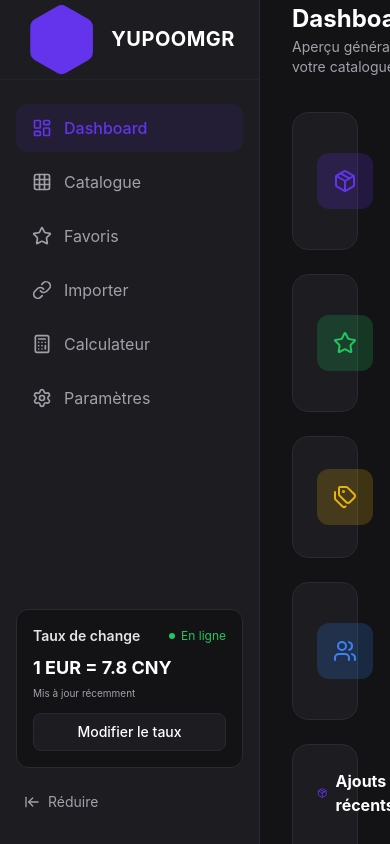
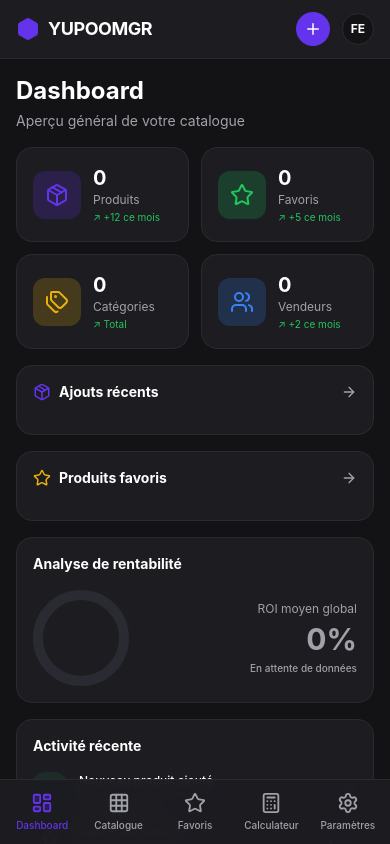
Before and after one commit to Fatih-Emiral/yupoo-manager, a React (Vite) app: page / in a window 390 px wide. Built offline with nearby package versions, Linux system fonts and the light colour scheme.

Commit message:
Ajout à l'iphone

```diff
--- a/src/index.css
+++ b/src/index.css
@@ -45,3 +45,18 @@
 ::-webkit-scrollbar-thumb:hover {
   background-color: var(--text-muted);
 }
+@layer utilities {
+  /* Masquer la scrollbar pour les filtres horizontaux sur mobile */
+  .no-scrollbar::-webkit-scrollbar {
+    display: none;
+  }
+  .no-scrollbar {
+    -ms-overflow-style: none;
+    scrollbar-width: none;
+  }
+
+  /* Permet au scroll d'être plus fluide sur iOS */
+  .scroll-smooth-ios {
+    -webkit-overflow-scrolling: touch;
+  }
+}
--- a/src/layout/Layout.tsx
+++ b/src/layout/Layout.tsx
@@ -18,35 +18,27 @@
   const getPageTitle = () => navItems.find(item => item.path === location.pathname)?.label || 'YUPOOMGR';
 
   return (
-    <div className="flex h-screen bg-background text-primary font-sans overflow-hidden">
+    <div className="flex h-[100dvh] bg-background text-primary font-sans overflow-hidden">
 
-      {/* SIDEBAR UNIQUE */}
-      <aside className="w-[260px] bg-surface border-r border-border flex flex-col z-20">
-
-        {/* Logo */}
+      {/* SIDEBAR UNIQUE DESKTOP (Masquée sur mobile) */}
+      <aside className="hidden md:flex w-[260px] bg-surface border-r border-border flex-col z-20">
         <div className="h-20 flex items-center px-6 border-b border-border/50">
           <Link to="/" className="flex items-center gap-3">
             <div className="text-accent">
-            <Hexagon fill="currentColor" size="{28}"/>            </div>
+              <Hexagon fill="currentColor" size={28}/>
+            </div>
             <span className="text-xl font-bold tracking-wide">YUPOOMGR</span>
           </Link>
         </div>
 
-        {/* Navigation */}
         <nav className="flex-1 px-4 py-6 space-y-1.5 overflow-y-auto">
           {navItems.map((item) => {
             const Icon = item.icon;
             const isActive = location.pathname === item.path;
-
             return (
-              <Link
-                key={item.path}
-                to={item.path}
+              <Link key={item.path} to={item.path}
                 className={`flex items-center gap-3 px-4 py-3 rounded-xl transition-all duration-200
-                  ${isActive
-                    ? 'bg-accent/10 text-accent font-medium'
-                    : 'text-muted hover:bg-surface-hover hover:text-white'
-                  }`}
+                  ${isActive ? 'bg-accent/10 text-accent font-medium' : 'text-muted hover:bg-surface-hover hover:text-white'}`}
               >
                 <Icon size={20} className={isActive ? 'text-accent' : 'text-muted'} />
                 <span>{item.label}</span>
@@ -55,7 +47,6 @@
           })}
         </nav>
 
-        {/* Widget Taux de change (Fidèle à l'image) */}
         <div className="px-4 mb-4">
           <div className="bg-background rounded-xl p-4 border border-border">
             <div className="flex justify-between items-center mb-2">
@@ -72,7 +63,6 @@
           </div>
         </div>
 
-        {/* Footer Sidebar */}
         <div className="px-4 pb-6">
           <button className="flex items-center gap-2 text-sm text-muted hover:text-white transition-colors w-full p-2">
             <ArrowLeftToLine size={16} /> Réduire
@@ -80,34 +70,62 @@
         </div>
       </aside>
 
-      {/* CONTENU PRINCIPAL (Topbar + Pages) */}
-      <div className="flex-1 flex flex-col min-w-0">
+      {/* CONTENU PRINCIPAL */}
+      <div className="flex-1 flex flex-col min-w-0 relative">
 
-        {/* TOPBAR UNIQUE */}
-        <header className="h-20 flex items-center justify-between px-8 bg-background z-10 sticky top-0">
+        {/* HEADER DESKTOP (Masqué sur mobile) */}
+        <header className="hidden md:flex h-20 items-center justify-between px-8 bg-background z-10 sticky top-0">
           <div>
             <h1 className="text-2xl font-bold">{getPageTitle()}</h1>
             <p className="text-sm text-muted mt-0.5">Aperçu général de votre catalogue</p>
           </div>
-
           <div className="flex items-center gap-4">
-            <Link
-              to="/import"
-              className="flex items-center gap-2 bg-accent hover:bg-accent-hover text-white px-5 py-2.5 rounded-xl font-medium transition-colors"
-            >
+            <Link to="/import" className="flex items-center gap-2 bg-accent hover:bg-accent-hover text-white px-5 py-2.5 rounded-xl font-medium transition-colors">
               <Plus size={18} /> Importer un lien Yupoo
             </Link>
-            <div className="w-10 h-10 rounded-full bg-surface border border-border flex items-center justify-center font-bold text-sm">
-              FE
-            </div>
+            <div className="w-10 h-10 rounded-full bg-surface border border-border flex items-center justify-center font-bold text-sm">FE</div>
           </div>
         </header>
 
-        {/* PAGES */}
-        <main className="flex-1 overflow-y-auto p-8" id="main-content">
+        {/* HEADER MOBILE (Spécifique iPhone) */}
+        <header className="flex md:hidden items-center justify-between px-4 py-3 bg-surface border-b border-border pt-[max(0.75rem,env(safe-area-inset-top))] sticky top-0 z-10">
+          <div className="flex items-center gap-2 text-accent">
+            <Hexagon size={24} fill="currentColor" />
+            <span className="font-bold text-primary tracking-tight text-lg">YUPOOMGR</span>
+          </div>
+          <div className="flex items-center gap-3">
+            <Link to="/import" className="p-2 bg-accent text-white rounded-full active:scale-95 transition-transform">
+              <Plus size={18} />
+            </Link>
+            <div className="w-8 h-8 rounded-full bg-background border border-border flex items-center justify-center font-bold text-xs">FE</div>
+          </div>
+        </header>
+
+        {/* ZONE DE CONTENU (Gère le padding bas pour ne pas cacher de contenu sous la navbar) */}
+        <main className="flex-1 overflow-y-auto p-4 md:p-8 pb-[calc(6rem+env(safe-area-inset-bottom))] md:pb-8 scroll-smooth-ios" id="main-content">
           <Outlet />
         </main>
+
       </div>
+
+      {/* BOTTOM NAVIGATION MOBILE (Masquée sur desktop) */}
+      <nav className="md:hidden fixed bottom-0 left-0 right-0 bg-surface/95 backdrop-blur-md border-t border-border pb-[env(safe-area-inset-bottom)] z-50">
+        <div className="flex justify-around items-center h-16 px-1">
+          {navItems.filter(i => i.path !== '/import').map((item) => {
+            const Icon = item.icon;
+            const isActive = location.pathname === item.path;
+            return (
+              <Link key={item.path} to={item.path}
+                className={`flex flex-col items-center justify-center w-full h-full space-y-1 transition-colors ${isActive ? 'text-accent' : 'text-muted'}`}
+              >
+                <Icon size={22} className={isActive ? 'fill-accent/20' : ''} />
+                <span className="text-[10px] font-medium">{item.label}</span>
+              </Link>
+            );
+          })}
+        </div>
+      </nav>
+
     </div>
   );
 }
--- a/src/pages/Dashboard.tsx
+++ b/src/pages/Dashboard.tsx
@@ -1,6 +1,7 @@
 import { useStore } from '../store/useStore';
 import { Package, Star, Tags, Users, ArrowRight, Plus, Calculator } from 'lucide-react';
 import ProductCard from '../components/ui/ProductCard';
+import { Link } from 'react-router-dom';
 
 export default function Dashboard() {
   const { products } = useStore();
@@ -9,112 +10,121 @@
   const favoriteProducts = products.filter(p => p.favorite).slice(0, 4);
 
   const StatCard = ({ icon: Icon, label, value, subtext, colorClass }: any) => (
-    <div className="bg-surface p-6 rounded-2xl border border-border flex items-center gap-5">
-      <div className={`p-4 rounded-xl ${colorClass}`}>
+    <div className="bg-surface p-4 md:p-6 rounded-2xl border border-border flex items-center gap-3 md:gap-5">
+      <div className={`p-3 md:p-4 rounded-xl ${colorClass}`}>
         <Icon size={24} />
       </div>
       <div>
-        <p className="text-2xl font-bold">{value}</p>
-        <p className="text-sm text-muted">{label}</p>
-        <p className="text-xs text-success mt-1 flex items-center gap-1">↗ {subtext}</p>
+        <p className="text-xl md:text-2xl font-bold">{value}</p>
+        <p className="text-xs md:text-sm text-muted">{label}</p>
+        <p className="text-[10px] md:text-xs text-success mt-0.5 md:mt-1 flex items-center gap-1">↗ {subtext}</p>
       </div>
     </div>
   );
 
   return (
-    <div className="space-y-6 max-w-[1600px] mx-auto">
+    <div className="space-y-4 md:space-y-6 max-w-[1600px] mx-auto">
 
-      {/* Ligne 1 : Statistiques */}
-      <div className="grid grid-cols-1 md:grid-cols-4 gap-6">
+      {/* Titre affiché uniquement sur mobile (le layout desktop gère déjà son titre) */}
+      <div className="block md:hidden mb-2">
+        <h1 className="text-2xl font-bold">Dashboard</h1>
+        <p className="text-sm text-muted mt-1">Aperçu général de votre catalogue</p>
+      </div>
+
+      {/* Statistiques : 2 colonnes mobile, 4 desktop */}
+      <div className="grid grid-cols-2 md:grid-cols-4 gap-3 md:gap-6">
         <StatCard icon={Package} label="Produits" value={products.length} subtext="+12 ce mois" colorClass="bg-accent/20 text-accent" />
         <StatCard icon={Star} label="Favoris" value={favoriteProducts.length} subtext="+5 ce mois" colorClass="bg-success/20 text-success" />
         <StatCard icon={Tags} label="Catégories" value={new Set(products.map(p=>p.category)).size} subtext="Total" colorClass="bg-warning/20 text-warning" />
         <StatCard icon={Users} label="Vendeurs" value={new Set(products.map(p=>p.seller).filter(Boolean)).size} subtext="+2 ce mois" colorClass="bg-blue-500/20 text-blue-500" />
       </div>
 
-      <div className="grid grid-cols-1 xl:grid-cols-3 gap-6">
+      <div className="grid grid-cols-1 xl:grid-cols-3 gap-4 md:gap-6">
 
-        <div className="xl:col-span-2 bg-surface rounded-2xl border border-border p-6">
-          <div className="flex justify-between items-center mb-6">
-            <h2 className="font-bold flex items-center gap-2"><Package size={18} className="text-accent"/> Ajouts récents</h2>
-            <ArrowRight size={16} className="text-muted cursor-pointer hover:text-primary" />
+        {/* Ajouts récents */}
+        <div className="xl:col-span-2 bg-surface rounded-2xl border border-border p-4 md:p-6">
+          <div className="flex justify-between items-center mb-4 md:mb-6">
+            <h2 className="font-bold flex items-center gap-2 text-sm md:text-base"><Package size={18} className="text-accent"/> Ajouts récents</h2>
+            <Link to="/catalog" className="text-muted cursor-pointer hover:text-primary"><ArrowRight size={16} /></Link>
           </div>
-          <div className="grid grid-cols-2 md:grid-cols-4 gap-4">
+          <div className="grid grid-cols-2 md:grid-cols-4 gap-3 md:gap-4">
             {recentProducts.map(p => <ProductCard key={p.id} product={p} />)}
           </div>
         </div>
 
-        {/* Favoris (1/3) */}
-        <div className="bg-surface rounded-2xl border border-border p-6">
-          <div className="flex justify-between items-center mb-6">
-            <h2 className="font-bold flex items-center gap-2"><Star size={18} className="text-warning"/> Produits favoris</h2>
-            <ArrowRight size={16} className="text-muted cursor-pointer hover:text-primary" />
+        {/* Favoris */}
+        <div className="bg-surface rounded-2xl border border-border p-4 md:p-6">
+          <div className="flex justify-between items-center mb-4 md:mb-6">
+            <h2 className="font-bold flex items-center gap-2 text-sm md:text-base"><Star size={18} className="text-warning"/> Produits favoris</h2>
+            <Link to="/favorites" className="text-muted cursor-pointer hover:text-primary"><ArrowRight size={16} /></Link>
           </div>
-          <div className="grid grid-cols-2 gap-4">
+          <div className="grid grid-cols-2 gap-3 md:gap-4">
             {favoriteProducts.map(p => <ProductCard key={p.id} product={p} compact />)}
           </div>
         </div>
 
       </div>
 
-      {/* Analyse de rentabilité (Dynamique) */}
-        <div className="bg-surface rounded-2xl border border-border p-6">
-          <h2 className="font-bold mb-6 flex items-center gap-2">Analyse de rentabilité</h2>
-
+      {/* Analyse, Activité et Raccourcis empilés en 1 colonne (ou 3 sur desktop si adapté) */}
+      <div className="grid grid-cols-1 lg:grid-cols-3 gap-4 md:gap-6">
+        {/* Analyse */}
+        <div className="bg-surface rounded-2xl border border-border p-4 md:p-6">
+          <h2 className="font-bold mb-4 md:mb-6 flex items-center gap-2 text-sm md:text-base">Analyse de rentabilité</h2>
           {products.length === 0 ? (
-            // État vide : Aucun produit
-            <div className="flex items-center justify-between mt-8">
-              <div className="w-32 h-32 rounded-full border-[14px] border-border"></div>
+            <div className="flex items-center justify-between mt-4 md:mt-8">
+              <div className="w-24 h-24 md:w-32 md:h-32 rounded-full border-[10px] md:border-[14px] border-border"></div>
               <div className="text-right">
-                <p className="text-sm text-muted">ROI moyen global</p>
-                <p className="text-4xl font-bold mt-1 text-muted">0%</p>
-                <p className="text-muted text-sm font-medium mt-1">En attente de données</p>
+                <p className="text-xs md:text-sm text-muted">ROI moyen global</p>
+                <p className="text-3xl md:text-4xl font-bold mt-1 text-muted">0%</p>
+                <p className="text-muted text-[10px] md:text-sm font-medium mt-1">En attente de données</p>
               </div>
             </div>
           ) : (
-            <div className="flex items-center justify-between mt-8">
-              <div className="w-32 h-32 rounded-full border-[14px] border-background border-t-success border-r-warning border-b-success"></div>
+            <div className="flex items-center justify-between mt-4 md:mt-8">
+              <div className="w-24 h-24 md:w-32 md:h-32 rounded-full border-[10px] md:border-[14px] border-background border-t-success border-r-warning border-b-success"></div>
               <div className="text-right">
-                <p className="text-sm text-muted">ROI moyen global</p>
-                <p className="text-4xl font-bold mt-1">
-                  {(products.reduce((acc, p) => acc + (Number(p.roi) || 0), 0) / products.length).toFixed(1)}%
+                <p className="text-xs md:text-sm text-muted">ROI moyen global</p>
+                <p className="text-3xl md:text-4xl font-bold mt-1">
+                  {(products.reduce((acc, p) => acc + (Number((p as any).roi) || 0), 0) / products.length).toFixed(1)}%
                 </p>
-                <p className="text-success text-sm font-medium mt-1">Basé sur {products.length} produits</p>
+                <p className="text-success text-[10px] md:text-sm font-medium mt-1">Basé sur {products.length} produits</p>
               </div>
             </div>
           )}
         </div>
 
-        <div className="bg-surface rounded-2xl border border-border p-6">
-           <h2 className="font-bold mb-6">Activité récente</h2>
-           <div className="space-y-5">
-              <div className="flex items-center gap-4">
-                <div className="p-2.5 bg-success/10 text-success rounded-xl"><Plus size={18}/></div>
-                <div className="flex-1"><p className="text-sm font-medium">Nouveau produit ajouté</p><p className="text-xs text-muted mt-0.5">Nike Tech Fleece</p></div>
-                <span className="text-xs text-muted">Il y a 2h</span>
+        {/* Activité */}
+        <div className="bg-surface rounded-2xl border border-border p-4 md:p-6">
+           <h2 className="font-bold mb-4 md:mb-6 text-sm md:text-base">Activité récente</h2>
+           <div className="space-y-4 md:space-y-5">
+              <div className="flex items-center gap-3 md:gap-4">
+                <div className="p-2 md:p-2.5 bg-success/10 text-success rounded-xl"><Plus size={18}/></div>
+                <div className="flex-1"><p className="text-xs md:text-sm font-medium">Nouveau produit ajouté</p><p className="text-[10px] md:text-xs text-muted mt-0.5">Nike Tech Fleece</p></div>
+                <span className="text-[10px] md:text-xs text-muted">Il y a 2h</span>
               </div>
-              <div className="flex items-center gap-4">
-                <div className="p-2.5 bg-warning/10 text-warning rounded-xl"><Star size={18}/></div>
-                <div className="flex-1"><p className="text-sm font-medium">Ajouté aux favoris</p><p className="text-xs text-muted mt-0.5">Rolex Datejust</p></div>
-                <span className="text-xs text-muted">Il y a 3h</span>
+              <div className="flex items-center gap-3 md:gap-4">
+                <div className="p-2 md:p-2.5 bg-warning/10 text-warning rounded-xl"><Star size={18}/></div>
+                <div className="flex-1"><p className="text-xs md:text-sm font-medium">Ajouté aux favoris</p><p className="text-[10px] md:text-xs text-muted mt-0.5">Rolex Datejust</p></div>
+                <span className="text-[10px] md:text-xs text-muted">Il y a 3h</span>
               </div>
            </div>
         </div>
 
-        <div className="bg-surface rounded-2xl border border-border p-6">
-          <h2 className="font-bold mb-6">Raccourcis</h2>
+        {/* Raccourcis */}
+        <div className="bg-surface rounded-2xl border border-border p-4 md:p-6">
+          <h2 className="font-bold mb-4 md:mb-6 text-sm md:text-base">Raccourcis</h2>
           <div className="space-y-3">
-            <div className="flex items-center gap-4 p-3 bg-background rounded-xl border border-border cursor-pointer hover:border-accent transition-colors group">
-              <div className="p-2.5 bg-accent/10 text-accent rounded-xl group-hover:bg-accent group-hover:text-white transition-colors"><Plus size={18}/></div>
+            <Link to="/import" className="flex items-center gap-3 md:gap-4 p-3 bg-background rounded-xl border border-border cursor-pointer active:scale-[0.98] md:hover:border-accent transition-all group">
+              <div className="p-2 md:p-2.5 bg-accent/10 text-accent rounded-xl md:group-hover:bg-accent md:group-hover:text-white transition-colors"><Plus size={18}/></div>
               <div><p className="text-sm font-medium">Importer un produit</p></div>
-            </div>
-            <div className="flex items-center gap-4 p-3 bg-background rounded-xl border border-border cursor-pointer hover:border-blue-500 transition-colors group">
-              <div className="p-2.5 bg-blue-500/10 text-blue-500 rounded-xl group-hover:bg-blue-500 group-hover:text-white transition-colors"><Calculator size={18}/></div>
+            </Link>
+            <Link to="/calculator" className="flex items-center gap-3 md:gap-4 p-3 bg-background rounded-xl border border-border cursor-pointer active:scale-[0.98] md:hover:border-blue-500 transition-all group">
+              <div className="p-2 md:p-2.5 bg-blue-500/10 text-blue-500 rounded-xl md:group-hover:bg-blue-500 md:group-hover:text-white transition-colors"><Calculator size={18}/></div>
               <div><p className="text-sm font-medium">Calculateur de rentabilité</p></div>
-            </div>
+            </Link>
           </div>
         </div>
-
       </div>
+    </div>
   );
 }
```
Also changed, not shown: src/pages/Calculator.tsx (+53 -61 lines), src/pages/Catalog.tsx (+25 -31 lines).
